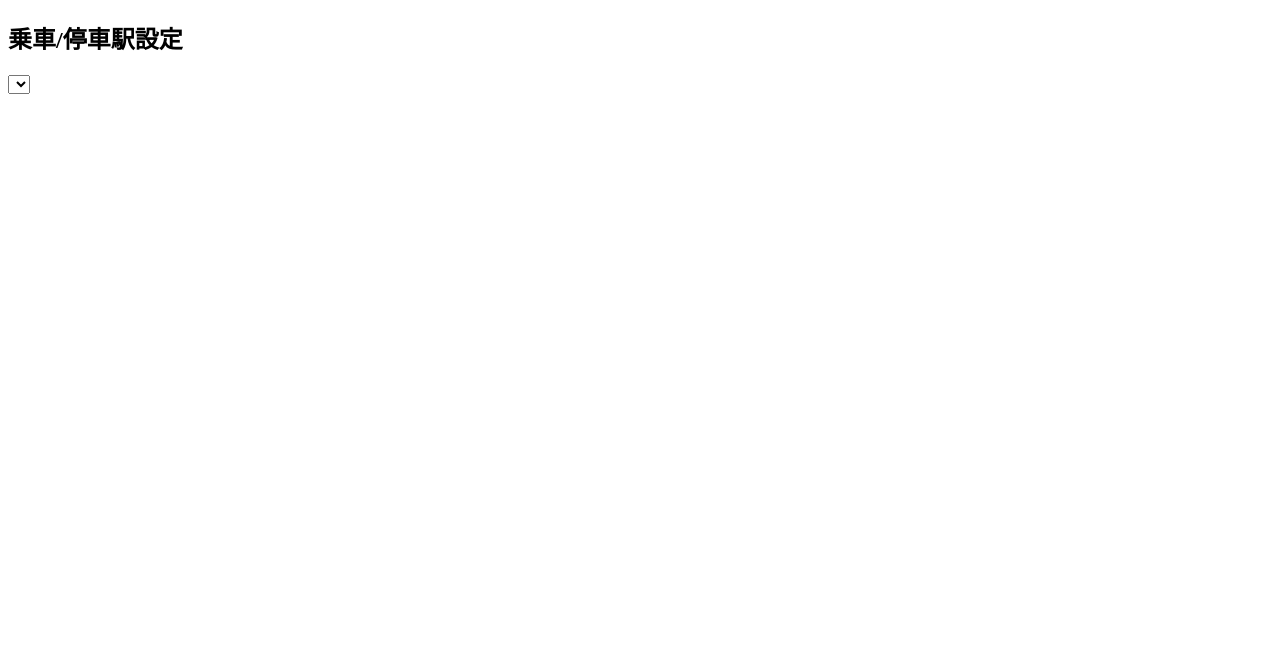
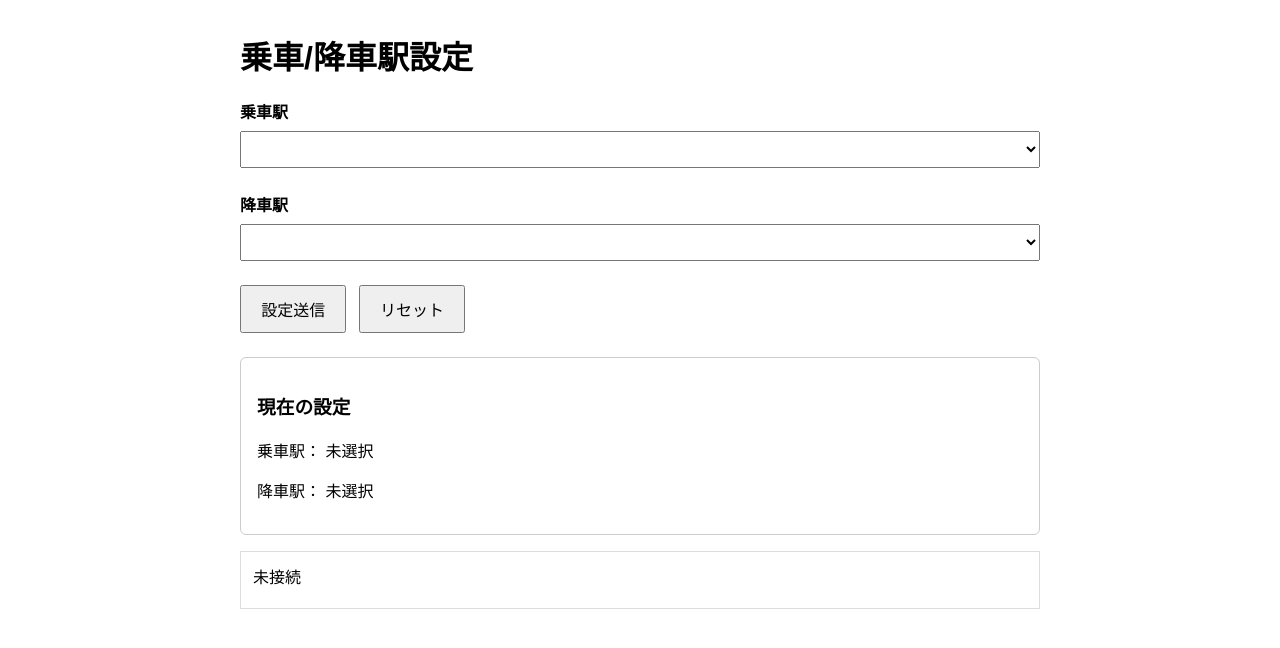
Before and after one commit to HAYASHI-DEV0520/OpenProject, a plain HTML site: page src/pc/index.html in a window 1280 px wide. Drawn offline with Linux system fonts and the light colour scheme.

Commit message:
Add selection page

```diff
--- a/src/pc/index.html
+++ b/src/pc/index.html
@@ -1,13 +1,109 @@
 <!doctype html>
-<html>
-    <head>
-        <meta charset="utf-8" />
-    </head>
+<html lang="ja">
+<head>
+    <meta charset="utf-8">
+    <meta name="viewport" content="width=device-width, initial-scale=1">
     <script type="module" src="pc.js"></script>
-    <body>
-        <h2 id="pageTitle">乗車/停車駅設定</h3>
+
+    <title>乗車/降車駅設定</title>
+
+    <style>
+        body {
+            font-family: sans-serif;
+            max-width: 800px;
+            margin: 2rem auto;
+            padding: 0 1rem;
+        }
+
+        .section {
+            margin-bottom: 1.5rem;
+        }
+
+        label {
+            display: block;
+            margin-bottom: 0.5rem;
+            font-weight: bold;
+        }
+
+        select {
+            width: 100%;
+            padding: 0.5rem;
+            font-size: 1rem;
+        }
+
+        button {
+            padding: 0.6rem 1.2rem;
+            font-size: 1rem;
+            margin-right: 0.5rem;
+        }
+
+        .summary {
+            border: 1px solid #ccc;
+            border-radius: 6px;
+            padding: 1rem;
+            margin-top: 1rem;
+        }
+
+        #messageDiv {
+            margin-top: 1rem;
+            padding: 0.75rem;
+            border: 1px solid #ddd;
+            min-height: 2rem;
+        }
+    </style>
+</head>
+
+<body>
+    <h1 id="pageTitle">乗車/降車駅設定</h1>
+
+    <div class="section">
+        <label for="boardingStationSelect">
+            乗車駅
+        </label>
+
         <select id="boardingStationSelect">
         </select>
-        <div id="messageDiv"></div>
-    </body>
+    </div>
+
+    <div class="section">
+        <label for="destinationStationSelect">
+            降車駅
+        </label>
+
+        <select id="destinationStationSelect">
+        </select>
+    </div>
+
+    <div class="section">
+        <button id="applyButton">
+            設定送信
+        </button>
+
+        <button id="resetButton">
+            リセット
+        </button>
+    </div>
+
+    <div class="summary">
+        <h3>現在の設定</h3>
+
+        <p>
+            乗車駅：
+            <span id="selectedBoardingStation">
+                未選択
+            </span>
+        </p>
+
+        <p>
+            降車駅：
+            <span id="selectedDestinationStation">
+                未選択
+            </span>
+        </p>
+    </div>
+
+    <div id="messageDiv">
+        未接続
+    </div>
+</body>
 </html>
--- a/src/pc/pc.js
+++ b/src/pc/pc.js
@@ -3,7 +3,13 @@ import {RelayServer} from "https://www.chirimen.org/remote-connection/js/beta/Re
 const CHANNEL_NAME = "op2026";
 
 let channel;
-let messageDiv;
+
+// DOM objects
+const messageDiv        = document.getElementById("messageDiv");
+let boardingSelect      = document.getElementById("boardingSelect");     // 乗車駅
+let destinationSelect   = document.getElementById("destinationSelect");  // 降車駅
+let applyButton         = document.getElementById("applyButton");        // 設定通信
+let resetButton         = document.getElementById("resetButton");        // リセット
 
 window.addEventListener("load", main);
 
@@ -14,5 +20,19 @@ async function main(){
 	let relay = RelayServer("chirimentest", "chirimenSocket" );
 	channel = await relay.subscribe(CHANNEL_NAME);
 	messageDiv.innerText="web socketリレーサービスに接続しました";
-	channel.onmessage = msg => messageDiv.innerText = msg.data;
+        channel.onmessage = msg => messageDiv.innerText = msg.data;
+
+    // dom
 }
+
+/**
+ * 乗車駅/降車駅リストに駅オプションを追加
+ * @param select boardingSelect または destinationSelect
+ * @param name   オプション名前
+*/
+function addStation(select, name) {
+    const option = document.createElement("option");
+    option.value = name;
+    option.textContent = name;
+    select.appendChild(option);
+}
```
